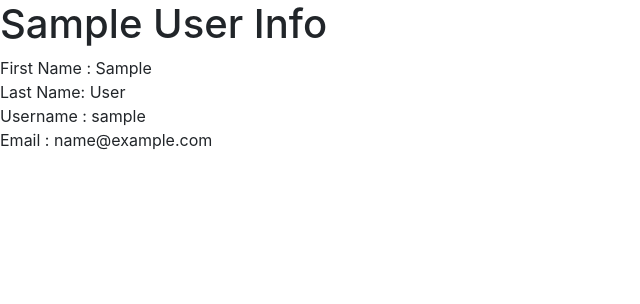
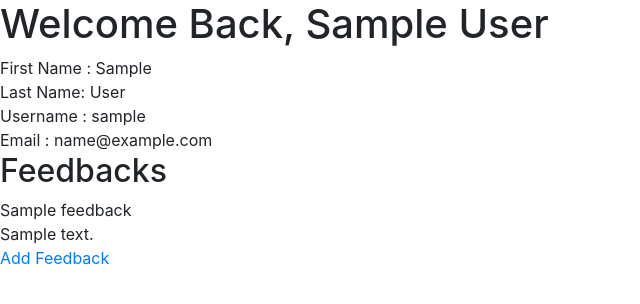
Before and after one commit to negasaa12/flask-feedback, a Flask app: page /users/1 in a window 1280 px wide. Shown: the top 304 px of the page, without its empty margins (0-640 px from the left). Run offline with Flask 3, Linux system fonts and the light colour scheme; the visitor is signed in with stand-in values (Sample User, id 1); tables that the repository leaves empty hold one stand-in row (values such as "Sample post").

Commit message:
made a add feedback route

```diff
--- a/app.py
+++ b/app.py
@@ -1,10 +1,10 @@
 from datetime import datetime
 from flask import Flask, request, redirect, render_template, flash, session
 from flask_debugtoolbar import DebugToolbarExtension
-from models import db, connect_db, User
+from models import db, connect_db, User, Feedback
 from sqlalchemy import text
 from unittest import TestCase
-from forms import RegisterForm, LoginForm
+from forms import RegisterForm, LoginForm, FeedbackForm
 from flask_bcrypt import Bcrypt
 
 
@@ -47,7 +47,7 @@ def register():
 
         session['user_id'] = new_user.id
 
-        return redirect('/secrets')
+        return redirect(f'/users/{new_user.id}')
     else:
         # Show the register form
         return render_template('register.html', form=form)
@@ -82,8 +82,33 @@ def logout_user():
 
 @app.route('/users/<int:id>')
 def user_info(id):
+    """show a specific users information"""
     if "user_id" not in session:
         return redirect('/')
 
     user = User.query.filter_by(id=id).first_or_404()
-    return render_template('users_info.html', user=user)
+
+    feedbacks = Feedback.query.filter_by(user_id=id).all()
+
+    return render_template('users_info.html', user=user, feedbacks=feedbacks)
+
+
+@app.route('/users/<int:id>/feedback/add', methods=["POST", "GET"])
+def add_feedback(id):
+    if "user_id" not in session:
+        return redirect('/')
+
+    form = FeedbackForm()
+
+    if form.validate_on_submit():
+
+        title = form.title.data
+        content = form.content.data
+
+        new_post = Feedback(title=title, content=content, user_id=id)
+        db.session.add(new_post)
+        db.session.commit()
+
+        return redirect(f'/users/{new_post.user_id}')
+    else:
+        return render_template('feedback_form.html', form=form)
--- a/templates/users_info.html
+++ b/templates/users_info.html
@@ -4,7 +4,7 @@
 
 {% block content %}
 
-<h1>{{user.first_name}} {{user.last_name}} Info</h1>
+<h1> Welcome Back, {{user.first_name}} {{user.last_name}} </h1>
 
 
 
@@ -13,5 +13,18 @@
 <div> Username : {{user.username}}</div>
 <div> Email : {{user.email}}</div>
 
+<h2> Feedbacks</h2>
+
+
+
+
+    {% for feedback in feedbacks %}
+
+    <div> {{feedback.title}}</div>
+    <div> {{feedback.content}}</div>
+    {% endfor %}
+
+
+<a href="/users/{{user.id}}/feedback/add"> Add Feedback</a>
 
 {% endblock %}
```
Also changed, not shown: forms.py (+7 -0 lines), templates/feedback_form.html (added, +28 -0 lines), templates/update_form.html (added, +12 -0 lines).
